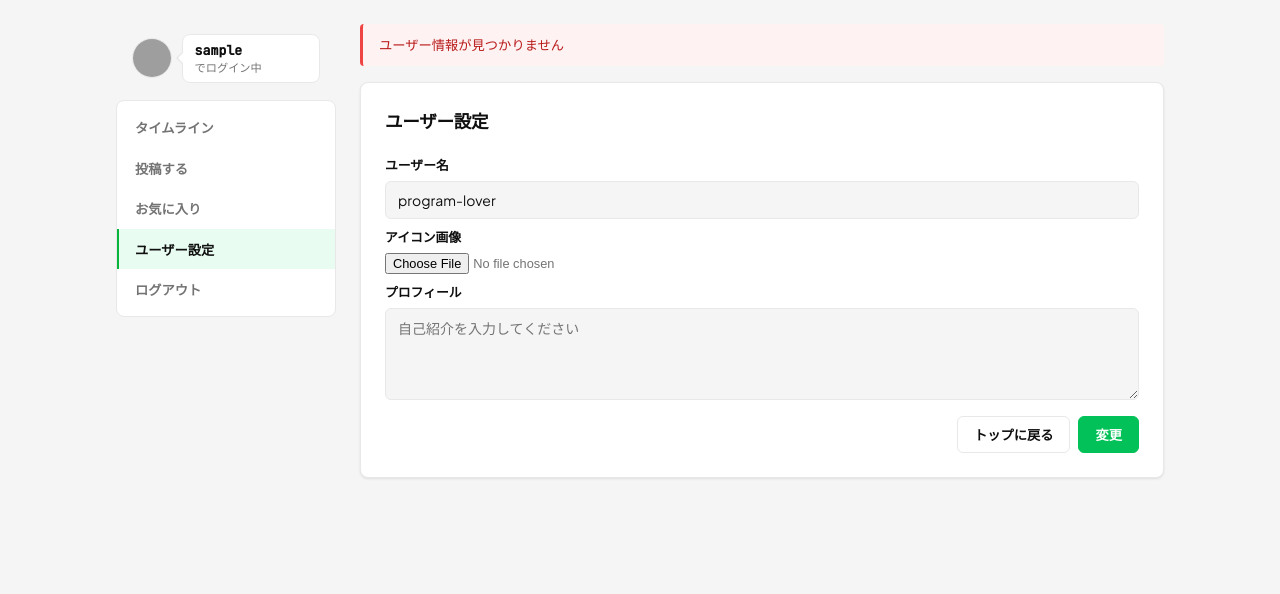
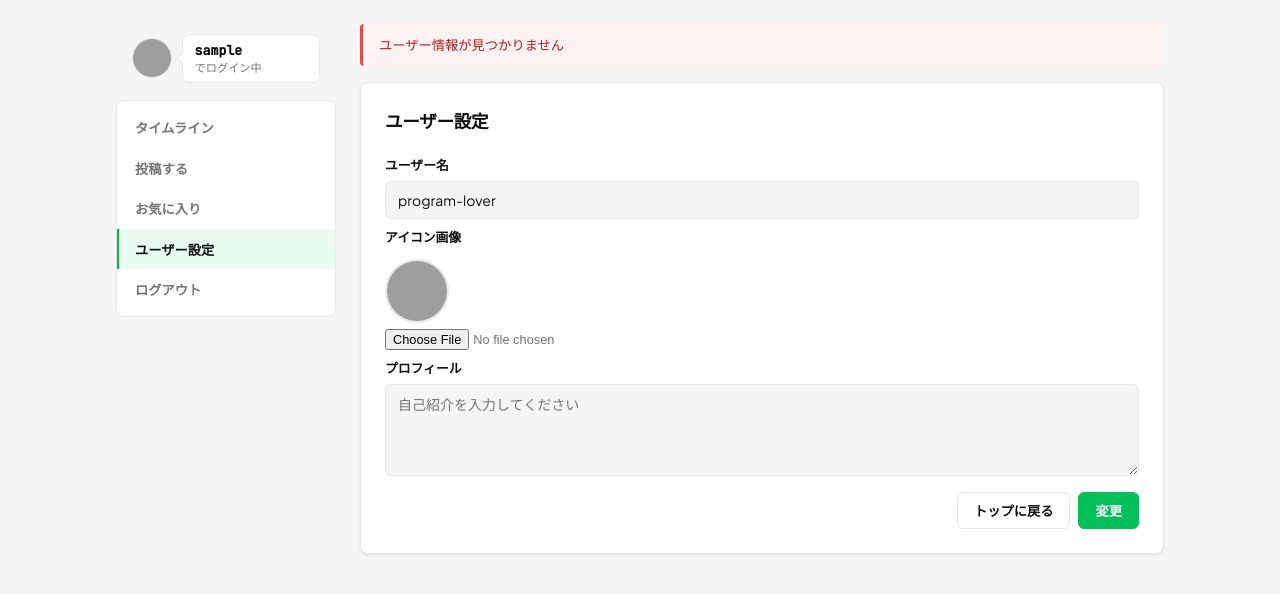
Before and after one commit to silkyworkspace/PicoProg, a Flask app: page /settings in a window 1280 px wide. Shown: the part 64-658 px from the top of the page. Run offline with Flask 3, Linux system fonts and the light colour scheme; the visitor is signed in with stand-in values (Sample User, id 1); data that the repository does not hold is empty; some libraries are stand-ins or nearby versions; grey boxes are pictures that could not be loaded.

Commit message:
ユーザー設定画面でアイコン画像変更時にプレビューが表示されるよう修正

```diff
--- a/templates/user_settings.html
+++ b/templates/user_settings.html
@@ -18,14 +18,13 @@
 
         <div class="form-group">
             <label for="icon">アイコン画像</label>
+            <div class="current-icon">
+                <img id="icon-preview"
+                     src="{{ url_for('static', filename='uploads/' + user.icon_path) if user and user.icon_path else url_for('static', filename='uploads/default_icon.png') }}"
+                     alt="アイコンプレビュー"
+                     class="preview-icon">
+            </div>
             <input type="file" id="icon" name="icon" accept="image/*">
-            {% if user and user.icon_path %}
-            <div class="current-icon">
-                <p>現在のアイコン:</p>
-                <img src="{{ url_for('static', filename='uploads/' + user.icon_path) }}" alt="現在のアイコン"
-                    class="preview-icon">
-            </div>
-            {% endif %}
         </div>
 
         <div class="form-group">
@@ -44,3 +43,14 @@
 </div><!-- .post-form-container -->
 
 {% endblock %}
+
+{% block scripts %}
+<script>
+    document.getElementById('icon').addEventListener('change', function () {
+        const file = this.files[0];
+        if (!file) return;
+        // 選択したファイルの一時URLを生成してプレビューに反映
+        document.getElementById('icon-preview').src = URL.createObjectURL(file);
+    });
+</script>
+{% endblock %}
```
